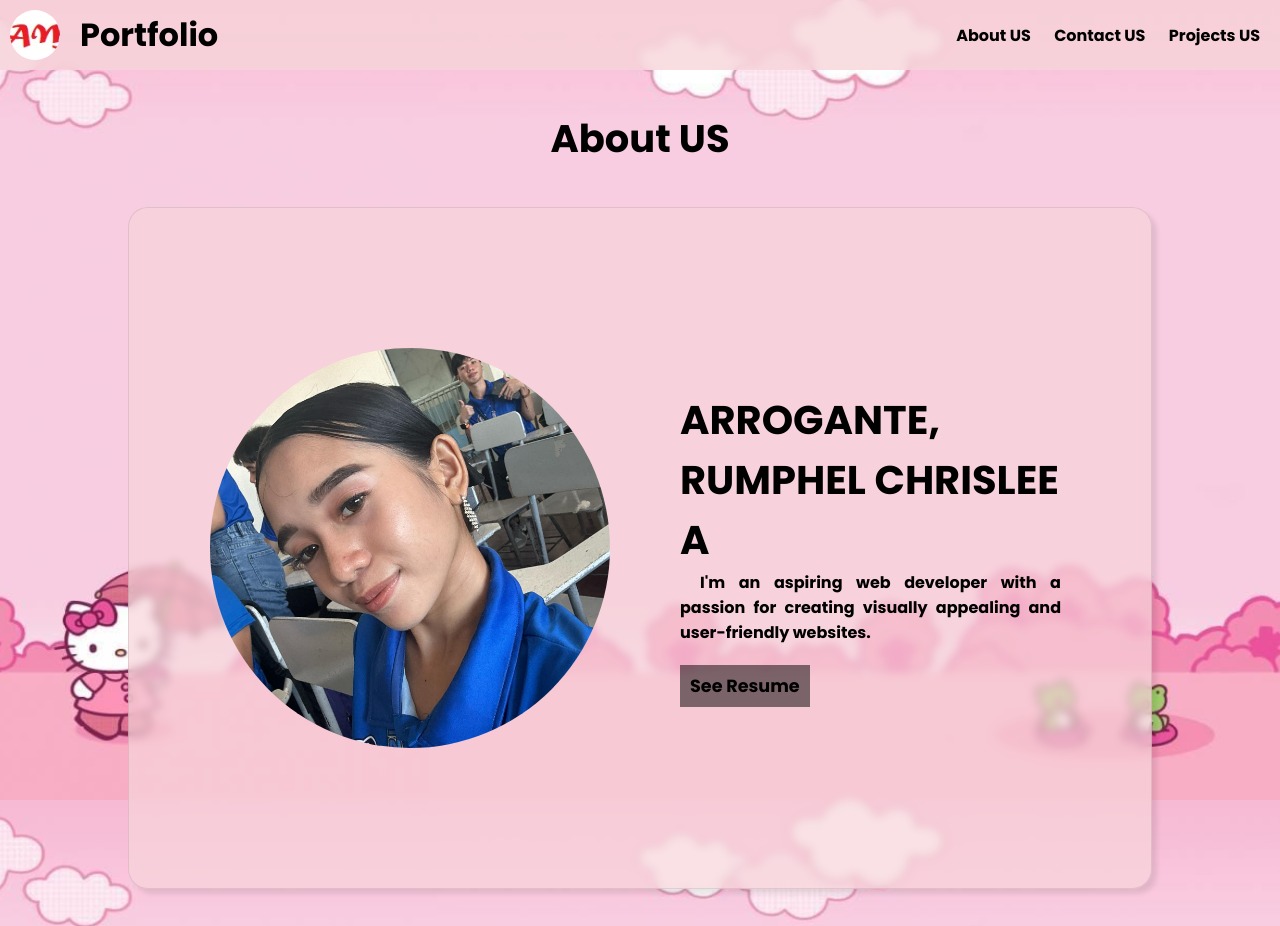
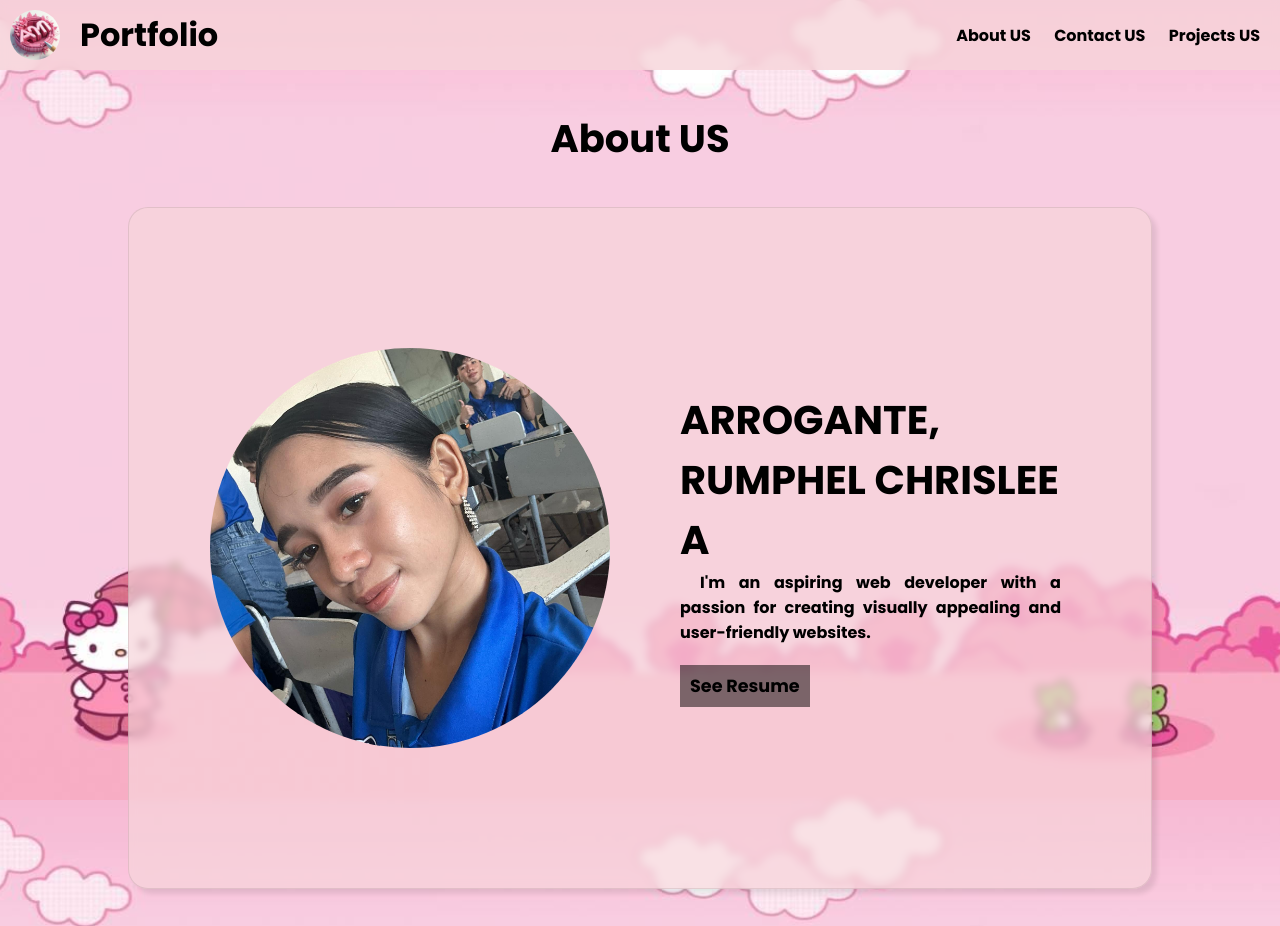
Before and after one commit to rumphel-lee/Arrogante-Mepico, a plain HTML site: page index.html in a window 1280 px wide. Shown: the top 926 px of the page. Drawn offline with Linux system fonts and the light colour scheme.

Commit message:
Updated the pic
Picture

```diff
--- a/index.html
+++ b/index.html
@@ -4,7 +4,7 @@
     <meta charset="UTF-8">
     <meta name="viewport" content="width=device-width, initial-scale=1.0">
     <title>Portfolio &trade;</title>
-    <link rel="shortcut icon" href="./pic/arrogante.jpg" type="image/x-icon">
+    <link rel="shortcut icon" href="./pic/logo.jpg" type="image/x-icon">
     <link rel="stylesheet" href="./styles.css">
 </head>
 <body>
--- a/styles.css
+++ b/styles.css
@@ -39,7 +39,7 @@ header > .leftSide > .imageHolder{
     height: 50px;
     border-radius: 50%;
     background-color: grey;
-    background-image: url(./pic/arrogante.jpg);
+    background-image: url(./pic/logo.jpg);
     background-position: center;
     background-size: cover;
     background-repeat: no-repeat;
```
Also changed, not shown: pic/logo.jpg (added).
